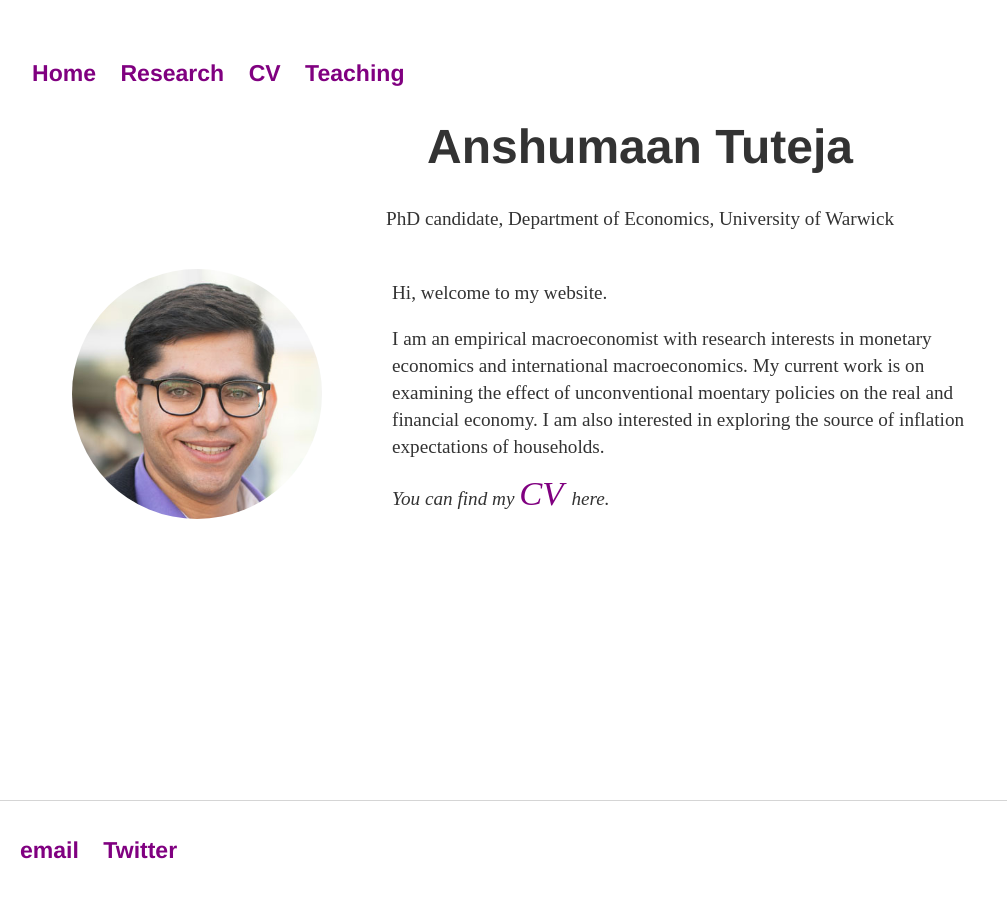
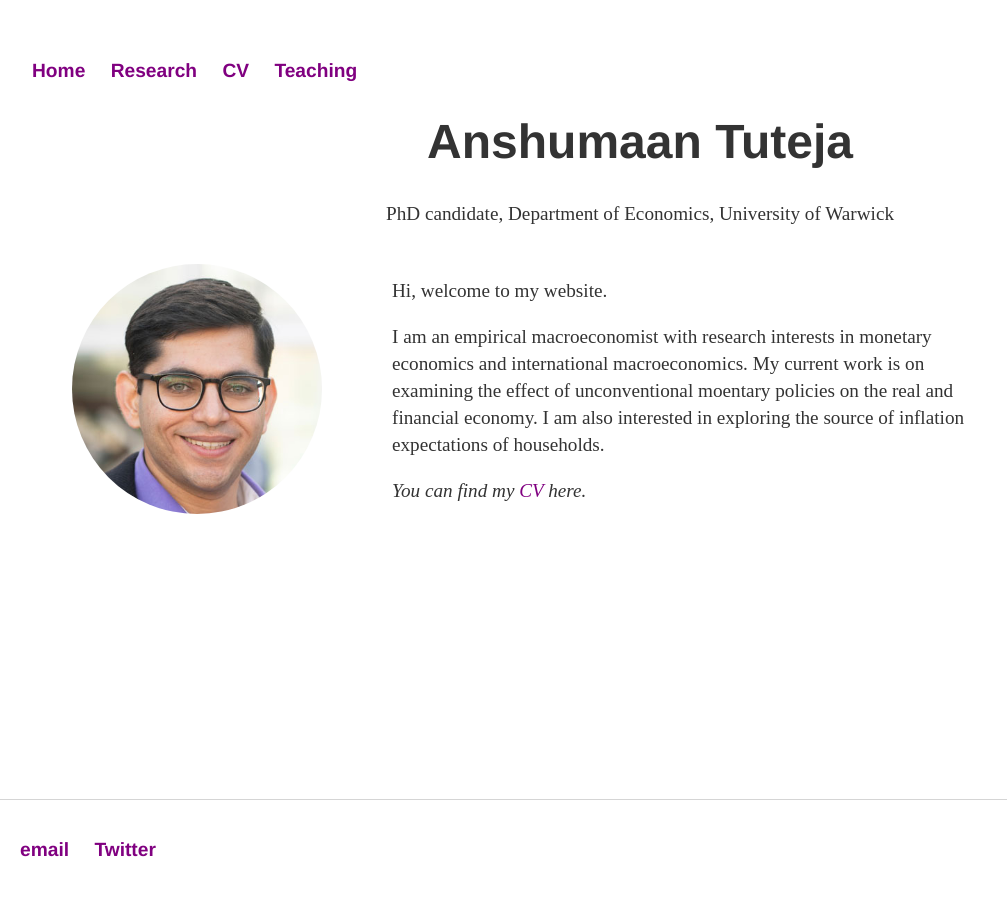
Before and after one commit to anshumaan-tuteja/anshumaan-tuteja.github.io, a Jekyll site: the page built from index.html, in a window 1280 px wide. Shown: the whole page, without its empty margins (0-1007 px from the left). Built offline with Jekyll 4.4.1, drawn with Linux system fonts in a browser that asks for light colours.

Commit message:
Update main.css

```diff
--- a/css/main.css
+++ b/css/main.css
@@ -20,27 +20,32 @@ div {
     flex-basis: 100%;
   }
 
+/* Target nav ul and footer ul */
 nav ul, footer ul {
     font-family:'Helvetica', 'Arial', 'Sans-Serif';
     padding: 0px;
     list-style: none;
     font-weight: bold;
+    font-size:1.2em;
 }
 
+/* Target the list item of both nav ul and footer ul */
 nav ul li, footer ul li {
     display: inline;
     margin-right: 20px;
-   font-size:0.8em;
 }
 
+/* Links (<a> elements) and what happens when I hover over them*/
 a {
-    font-size: 1.8em;
+    font-size: 1em;
     text-decoration: none;
     color: #800080;
 }
 a:hover {
     text-decoration: underline;
 }
+
+/* Font sizes for different headings */
 h1 {
     font-size: 3em;
     font-family:'Helvetica', 'Arial', 'Sans-Serif';
@@ -56,11 +61,13 @@ h3 {
     font-family:'Helvetica', 'Arial', 'Sans-Serif';
 }
 
+/* paragraph (<p> element) settings */
 p {
     font-size: 1.2em;
     line-height: 1.4em;
     color: #333;
 }
+
 
 .content {
  min-height: calc(100% - 100px);
@@ -116,6 +123,9 @@ ul.posts li {
 
     }
 
+.homepageContent {
+ flex-direction: row;
+}
 
 .homepageContent img {
     width: 250px;
@@ -128,9 +138,6 @@ ul.posts li {
       flex-basis: 50%;
     }
 
-.homepageContent {
- flex-direction: row;
-}
 
 .homepageContent .text {
   flex: 1;
@@ -139,9 +146,4 @@ ul.posts li {
     color: blue;
 }
 
-a {
-    text-decoration: none;
-    color: #800080;
-}
-
   }
```
